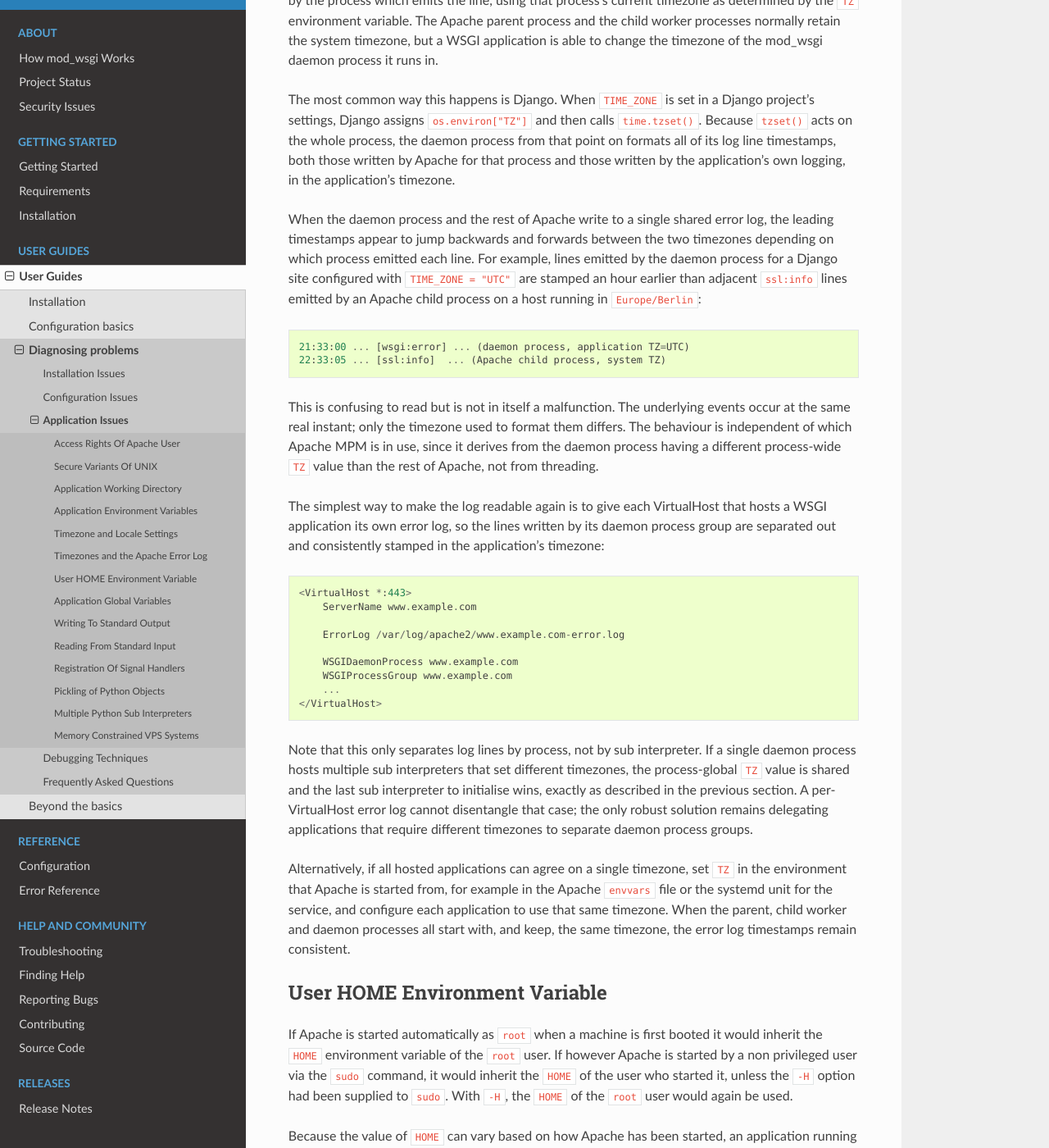
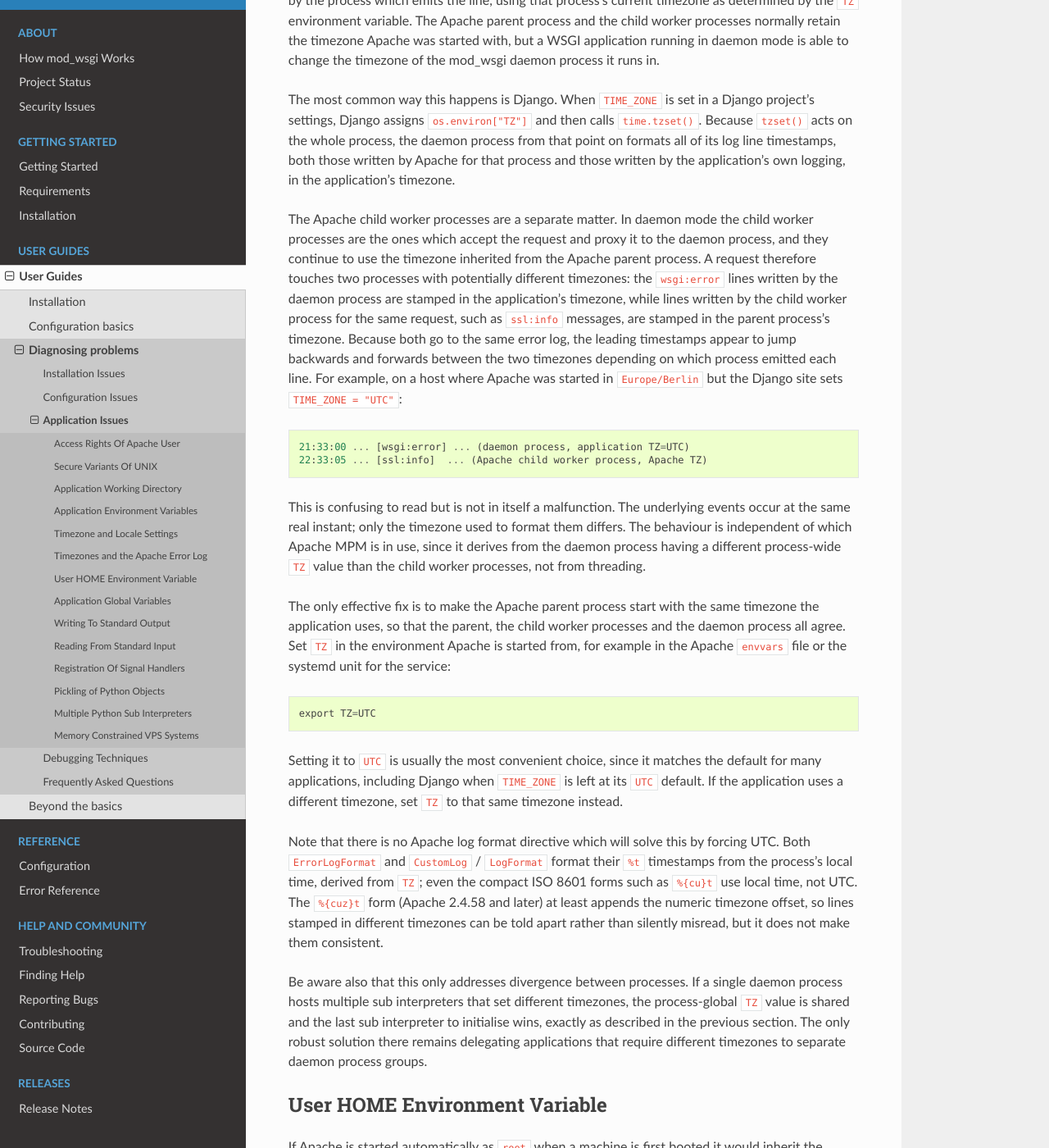
Before and after one commit to GrahamDumpleton/mod_wsgi, a Sphinx documentation site: the page built from docs/user-guides/application-issues.rst, in a window 1280 px wide and 1400 px high, scrolled down 5854 px. Shown: the whole window at 82% size. Built offline with Sphinx 7.4.7 and the Read the Docs theme 3.1.0, drawn with Linux system fonts in a browser that asks for light colours.

Commit message:
Correct timezone error log section to focus on parent process TZ fix.
The previous version wrongly suggested a per-VirtualHost ErrorLog as the
remedy, which does not help: the daemon process lines and the proxying
child worker process lines for a request both land in the same vhost
error log, so separating logs by vhost does not separate them by
timezone. The real divergence is between the daemon process (whose TZ the
application can change via time.tzset()) and the child worker processes
(which keep the Apache parent process TZ). The only effective fix is to
set TZ for the Apache parent process so all processes agree. Also note
that no log format directive forces UTC, since %t formats local time.

```diff
--- a/docs/user-guides/application-issues.rst
+++ b/docs/user-guides/application-issues.rst
@@ -296,8 +296,9 @@ Apache prefixes each line it writes to the error log with a timestamp.
 That timestamp is formatted by the process which emits the line, using
 that process's current timezone as determined by the ``TZ`` environment
 variable. The Apache parent process and the child worker processes
-normally retain the system timezone, but a WSGI application is able to
-change the timezone of the mod_wsgi daemon process it runs in.
+normally retain the timezone Apache was started with, but a WSGI
+application running in daemon mode is able to change the timezone of the
+mod_wsgi daemon process it runs in.
 
 The most common way this happens is Django. When ``TIME_ZONE`` is set in a
 Django project's settings, Django assigns ``os.environ["TZ"]`` and then
@@ -306,52 +307,58 @@ daemon process from that point on formats all of its log line timestamps,
 both those written by Apache for that process and those written by the
 application's own logging, in the application's timezone.
 
-When the daemon process and the rest of Apache write to a single shared
-error log, the leading timestamps appear to jump backwards and forwards
-between the two timezones depending on which process emitted each line.
-For example, lines emitted by the daemon process for a Django site
-configured with ``TIME_ZONE = "UTC"`` are stamped an hour earlier than
-adjacent ``ssl:info`` lines emitted by an Apache child process on a host
-running in ``Europe/Berlin``::
+The Apache child worker processes are a separate matter. In daemon mode
+the child worker processes are the ones which accept the request and
+proxy it to the daemon process, and they continue to use the timezone
+inherited from the Apache parent process. A request therefore touches two
+processes with potentially different timezones: the ``wsgi:error`` lines
+written by the daemon process are stamped in the application's timezone,
+while lines written by the child worker process for the same request,
+such as ``ssl:info`` messages, are stamped in the parent process's
+timezone. Because both go to the same error log, the leading timestamps
+appear to jump backwards and forwards between the two timezones depending
+on which process emitted each line. For example, on a host where Apache
+was started in ``Europe/Berlin`` but the Django site sets
+``TIME_ZONE = "UTC"``::
 
     21:33:00 ... [wsgi:error] ... (daemon process, application TZ=UTC)
-    22:33:05 ... [ssl:info]  ... (Apache child process, system TZ)
+    22:33:05 ... [ssl:info]  ... (Apache child worker process, Apache TZ)
 
 This is confusing to read but is not in itself a malfunction. The
 underlying events occur at the same real instant; only the timezone used
 to format them differs. The behaviour is independent of which Apache MPM
 is in use, since it derives from the daemon process having a different
-process-wide ``TZ`` value than the rest of Apache, not from threading.
+process-wide ``TZ`` value than the child worker processes, not from
+threading.
 
-The simplest way to make the log readable again is to give each
-VirtualHost that hosts a WSGI application its own error log, so the lines
-written by its daemon process group are separated out and consistently
-stamped in the application's timezone::
+The only effective fix is to make the Apache parent process start with the
+same timezone the application uses, so that the parent, the child worker
+processes and the daemon process all agree. Set ``TZ`` in the environment
+Apache is started from, for example in the Apache ``envvars`` file or the
+systemd unit for the service::
 
-    <VirtualHost *:443>
-        ServerName www.example.com
+    export TZ=UTC
 
-        ErrorLog /var/log/apache2/www.example.com-error.log
+Setting it to ``UTC`` is usually the most convenient choice, since it
+matches the default for many applications, including Django when
+``TIME_ZONE`` is left at its ``UTC`` default. If the application uses a
+different timezone, set ``TZ`` to that same timezone instead.
 
-        WSGIDaemonProcess www.example.com
-        WSGIProcessGroup www.example.com
-        ...
-    </VirtualHost>
+Note that there is no Apache log format directive which will solve this by
+forcing UTC. Both ``ErrorLogFormat`` and ``CustomLog`` / ``LogFormat``
+format their ``%t`` timestamps from the process's local time, derived from
+``TZ``; even the compact ISO 8601 forms such as ``%{cu}t`` use local time,
+not UTC. The ``%{cuz}t`` form (Apache 2.4.58 and later) at least appends
+the numeric timezone offset, so lines stamped in different timezones can
+be told apart rather than silently misread, but it does not make them
+consistent.
 
-Note that this only separates log lines by process, not by sub
-interpreter. If a single daemon process hosts multiple sub interpreters
-that set different timezones, the process-global ``TZ`` value is shared
-and the last sub interpreter to initialise wins, exactly as described in
-the previous section. A per-VirtualHost error log cannot disentangle that
-case; the only robust solution remains delegating applications that
-require different timezones to separate daemon process groups.
-
-Alternatively, if all hosted applications can agree on a single timezone,
-set ``TZ`` in the environment that Apache is started from, for example in
-the Apache ``envvars`` file or the systemd unit for the service, and
-configure each application to use that same timezone. When the parent,
-child worker and daemon processes all start with, and keep, the same
-timezone, the error log timestamps remain consistent.
+Be aware also that this only addresses divergence between processes. If a
+single daemon process hosts multiple sub interpreters that set different
+timezones, the process-global ``TZ`` value is shared and the last sub
+interpreter to initialise wins, exactly as described in the previous
+section. The only robust solution there remains delegating applications
+that require different timezones to separate daemon process groups.
 
 User HOME Environment Variable
 ------------------------------
```
